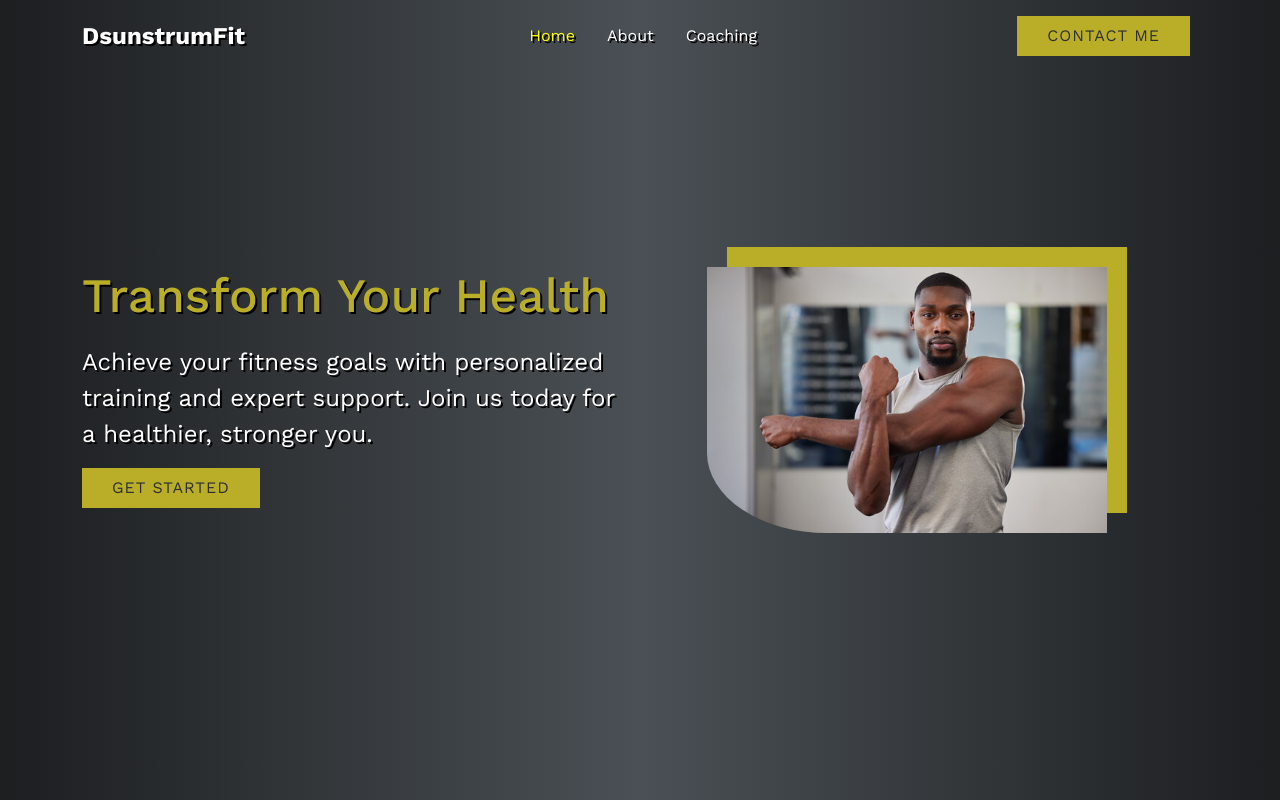
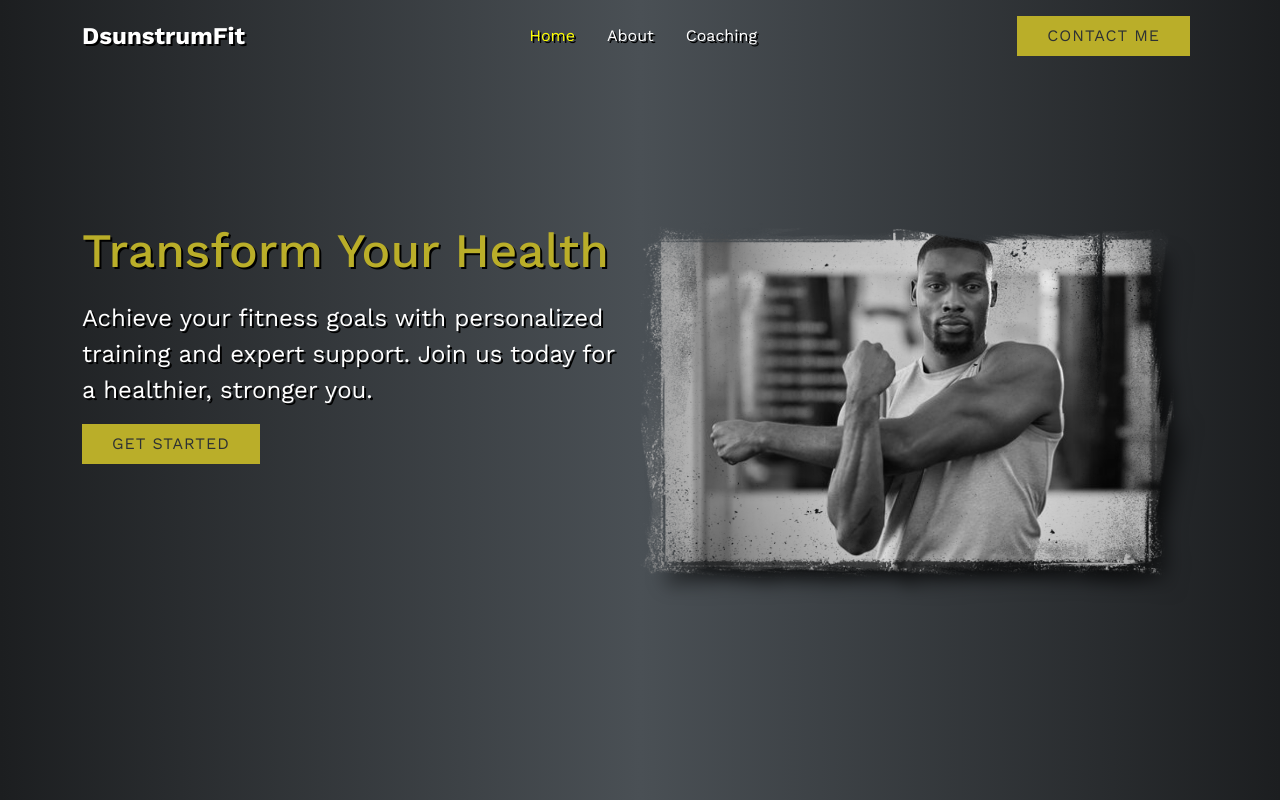
Before and after one commit to grantmacmillan/dsunstrumfit, a Next.js app: page / in a window 1280 px wide. Shown: the top 800 px of the page. Built offline with nearby package versions, Linux system fonts and the light colour scheme.

Commit message:
image mask added

```diff
--- a/app/home.css
+++ b/app/home.css
@@ -15,49 +15,30 @@
     font-size: 1.5rem;
 }
 
-.image-container {
-    position: relative;
-}
+.masked-image {
+    filter: drop-shadow(1rem 1rem 0.5rem rgba(0, 0, 0, 0.8));
 
-.frame {
-    position: relative;
-    display: inline-block;
-}
-
-.frame img {
-    border-radius: 0% 0% 0% 30%;
-}
-
-.frame-overlay {
-    position: absolute;
-    top: -20px;
-    /* Adjust based on desired position */
-    left: 20px;
-    /* Adjust based on desired position */
-    width: 100%;
-    height: 100%;
-    /* Rounded corners */
-    background-color: var(--primary-color);
-    border-radius: 0% 0% 0% 30%;
-
-    /* Semi-transparent yellow background */
-    z-index: -1;
 }
 
 
-.image-wrapper {
-    position: relative;
-
-    /* Match with the Image height */
-    /* Top rounded corners */
-    overflow: hidden;
-
+.clientImage {
+    width: 100%;
+    height: 100%;
+    object-fit: cover;
+    -webkit-mask-image: url('/images/masque2.png');
+    /* Ensure this path is correct */
+    mask-image: url('/images/masque2.png');
+    /* Ensure this path is correct */
+    -webkit-mask-size: 100% 100%;
+    mask-size: 100% 100%;
+    -webkit-mask-repeat: no-repeat;
+    mask-repeat: no-repeat;
+    -webkit-mask-position: center;
+    mask-position: center;
+    filter: grayscale(100%);
+    transition: filter 0.5s ease-in-out;
 }
 
-.clientImage {
-
-    /* Ensure this is applied to the img element */
-    object-fit: cover;
-    /* Ensure the image fits within the rounded corners */
-
+.clientImage:hover {
+    filter: grayscale(0%);
 }
--- a/app/page.js
+++ b/app/page.js
@@ -22,18 +22,15 @@ export default function Home() {
             </Link>
           </Col>
           <Col md={6} className="image-container d-flex justify-content-center align-items-center">
-            <div className="frame">
-              <div className="frame-overlay"></div>
-              <div className="image-wrapper">
+            <div className="masked-image">
               <Image
                 src="/images/landing-small.jpg" // Replace with the actual path to the client's image
                 alt="Client Image"
                 width={400}
-                  height={600}
+                height={400}
                 layout="intrinsic"
                 className="clientImage"
               />
-              </div>
             </div>
           </Col>
         </Row>
```
Also changed, not shown: public/images/masque2.png (added). Lines whose indentation alone changed are shown as unchanged.
